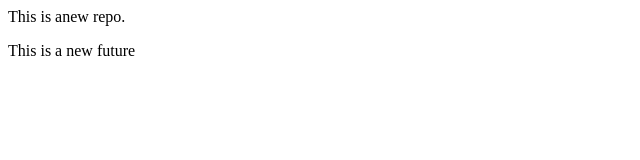
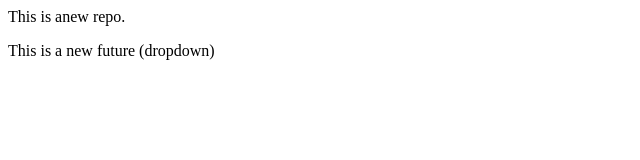
Before and after one commit to revanth2004-k/localrepo, a plain HTML site: page index.html in a window 1280 px wide. Shown: the full height of the page, 0-640 px from the left. Drawn offline with Linux system fonts and the light colour scheme.

```diff
--- a/index.html
+++ b/index.html
@@ -1,2 +1,2 @@
 <p>This is anew repo.</p>
-<p>This is a new future</p>
+<p>This is a new future (dropdown)</p>
```
